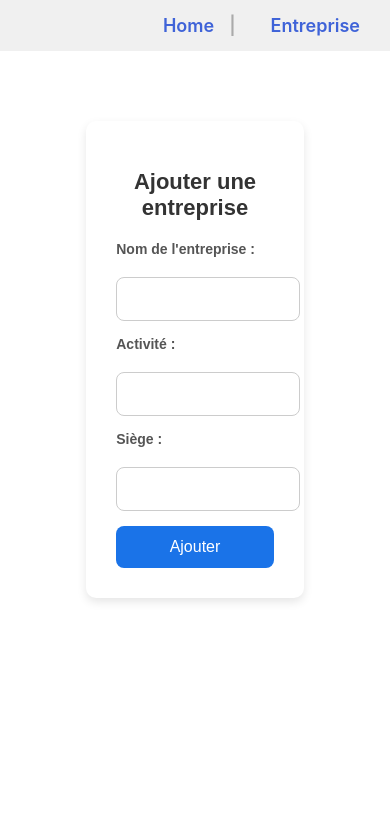
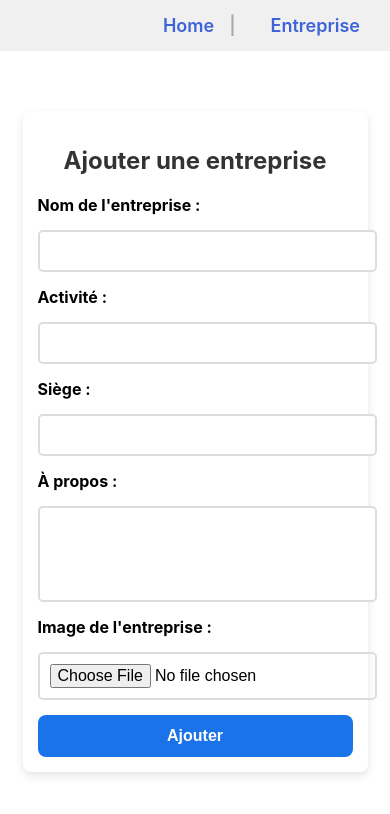
Before and after one commit to sidahmed003/NodeJS-ReactJS-JobOffer-Management, a React (Create React App) app in the folder frontend/: page /ajouter-entreprise in a window 390 px wide. Shown: the top 814 px of the page. Built offline with nearby package versions, Linux system fonts and the light colour scheme.

Commit message:
AddEntreprise Page Updated successfully

```diff
--- a/frontend/src/components/Entreprise/AddEntreprise.css
+++ b/frontend/src/components/Entreprise/AddEntreprise.css
@@ -1,20 +1,18 @@
 /* Conteneur principal */
 .add-entreprise-container {
-    width: 45%;
-    margin: 50px auto;
-    padding: 30px;
-    background: #fff;
-    box-shadow: 0 4px 10px rgba(0, 0, 0, 0.1);
-    border-radius: 10px;
-    font-family: Arial, sans-serif;
+    max-width: 600px;
+    margin: 40px auto;
+    padding: 20px;
+    background: white;
+    box-shadow: 0px 4px 10px rgba(0, 0, 0, 0.1);
+    border-radius: 8px;
+    text-align: center;
 }
 
 /* Titre */
 .add-entreprise-container h2 {
-    font-size: 22px;
     margin-bottom: 20px;
     color: #333;
-    text-align: center;
 }
 
 /* Formulaire */
@@ -24,45 +22,57 @@
     gap: 15px;
 }
 
-/* Labels */
 .add-entreprise-form label {
-    font-size: 14px;
-    color: #555;
     font-weight: bold;
-    margin-bottom: 5px;
+    text-align: left;
 }
 
-/* Champs de saisie */
-.add-entreprise-form input {
-    padding: 12px;
-    border: 1px solid #ccc;
-    border-radius: 8px;
+/* Inputs et Textarea */
+.add-entreprise-form input,
+.add-entreprise-form textarea {
+    padding: 10px;
+    border: 2px solid #ddd;
+    border-radius: 5px;
     font-size: 16px;
-    transition: border 0.2s;
     width: 100%;
 }
 
-.add-entreprise-form input:focus {
-    border: 1px solid #1a73e8;
-    outline: none;
+.add-entreprise-form textarea {
+    resize: none;
 }
 
-/* Bouton de soumission */
+/* Bouton */
 .submit-button {
-    background: #1a73e8;
+    padding: 12px;
+    background-color: #007bff;
     color: white;
+    border: none;
+    border-radius: 5px;
     font-size: 16px;
-    padding: 12px;
-    border: none;
+    font-weight: bold;
     cursor: pointer;
-    border-radius: 8px;
-    transition: background 0.3s, transform 0.1s;
+    transition: background 0.3s ease;
 }
 
 .submit-button:hover {
-    background: #0f5ccd;
+    background-color: #0056b3;
 }
 
-.submit-button:active {
-    transform: scale(0.98);
+/* Image Preview */
+.image-preview {
+    width: 100%;
+    height: auto;
+    max-height: 200px;
+    border-radius: 5px;
+    margin-top: 10px;
+    object-fit: cover;
+    box-shadow: 0 4px 8px rgba(0, 0, 0, 0.1);
 }
+
+/* Style responsive */
+@media (max-width: 600px) {
+    .add-entreprise-container {
+        width: 90%;
+        padding: 15px;
+    }
+}
--- a/frontend/src/components/Entreprise/AddEntreprise.js
+++ b/frontend/src/components/Entreprise/AddEntreprise.js
@@ -7,15 +7,31 @@ const AddEntreprise = () => {
     const [nom, setNom] = useState("");
     const [activite, setActivite] = useState("");
     const [siege, setSiege] = useState("");
+    const [apropos, setApropos] = useState("");
+    const [image, setImage] = useState(null);
+    const [imagePreview, setImagePreview] = useState(null);
     const navigate = useNavigate();
+
+    const handleImageChange = (e) => {
+        const file = e.target.files[0];
+        if (file) {
+            setImage(file);
+            setImagePreview(URL.createObjectURL(file));
+        }
+    };
 
     const handleSubmit = async (e) => {
         e.preventDefault();
+        const formData = new FormData();
+        formData.append("entreprise_nom", nom);
+        formData.append("entreprise_activite", activite);
+        formData.append("entreprise_siege", siege);
+        formData.append("entreprise_apropos", apropos);
+        if (image) formData.append("entreprise_image", image);
+
         try {
-            await axios.post("http://localhost:5000/api/entreprises", {
-                entreprise_nom: nom,
-                entreprise_activite: activite,
-                entreprise_siege: siege
+            await axios.post("http://localhost:5000/api/entreprises", formData, {
+                headers: { "Content-Type": "multipart/form-data" },
             });
             navigate("/entreprise");
         } catch (error) {
@@ -36,6 +52,14 @@ const AddEntreprise = () => {
                 <label>Siège :</label>
                 <input type="text" value={siege} onChange={(e) => setSiege(e.target.value)} required />
 
+                <label>À propos :</label>
+                <textarea value={apropos} onChange={(e) => setApropos(e.target.value)} rows="4" required />
+
+                <label>Image de l'entreprise :</label>
+                <input type="file" accept="image/*" onChange={handleImageChange} />
+
+                {imagePreview && <img src={imagePreview} alt="Aperçu" className="image-preview" />}
+
                 <button type="submit" className="submit-button">Ajouter</button>
             </form>
         </div>
```
Also changed, not shown: 1 other file (tests, documents, lock files or other folders).
